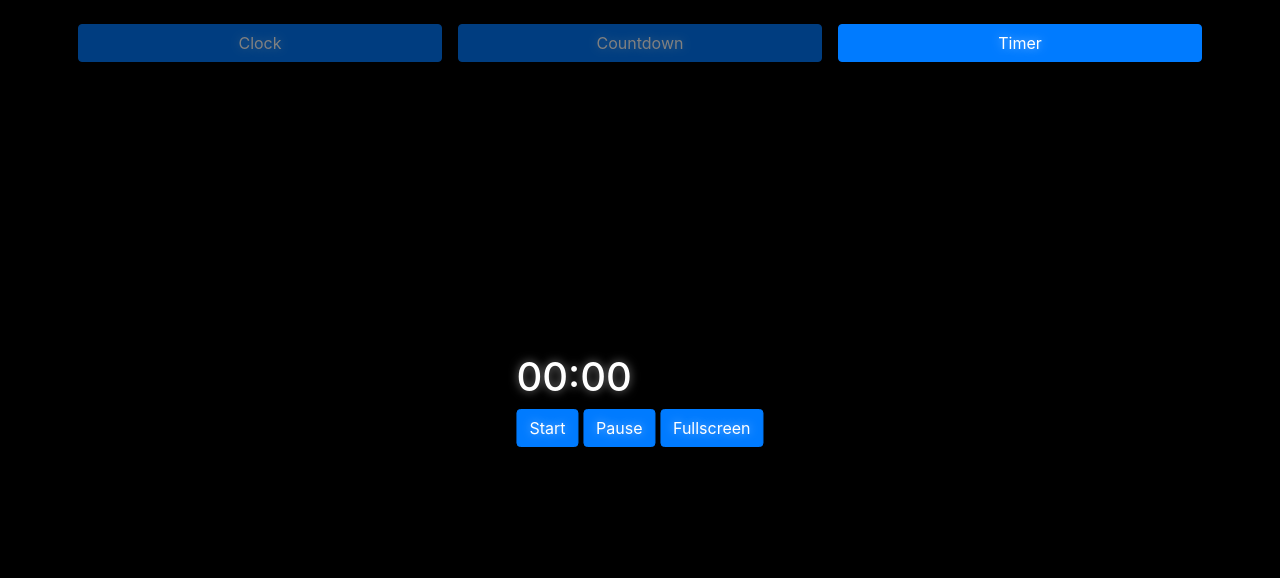
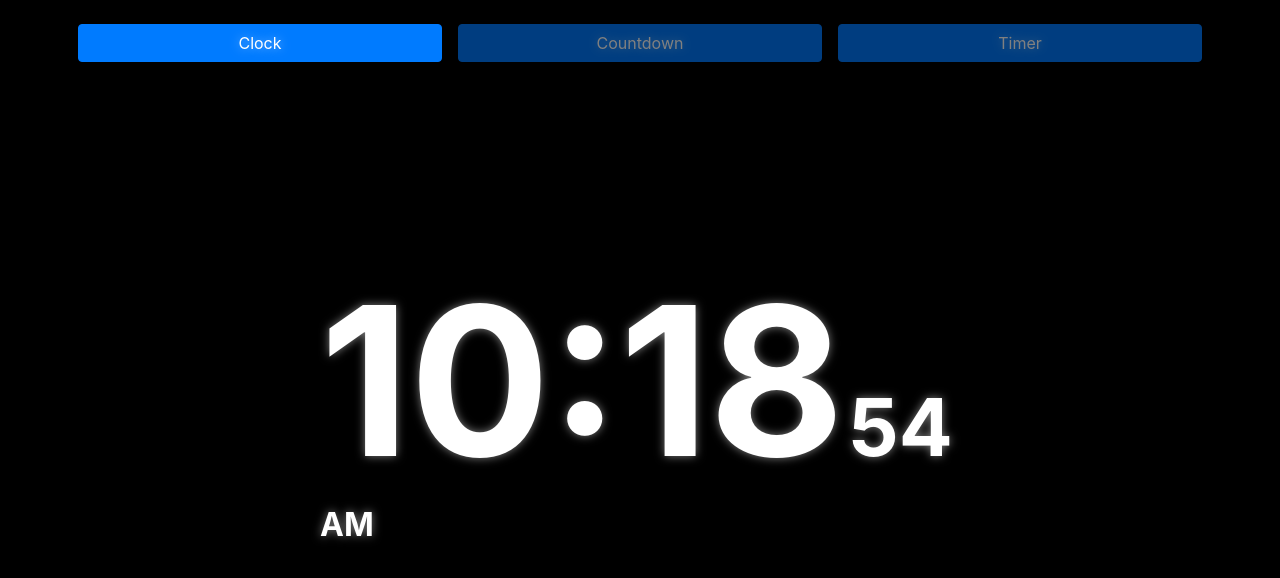
Before and after one commit to mirtanvirislam/Clock-app, a plain HTML site: page index.html in a window 1280 px wide. Drawn offline with Linux system fonts and the light colour scheme.

Commit message:
Timer Clock linked to UI

```diff
--- a/index.html
+++ b/index.html
@@ -13,7 +13,7 @@
 	</head>
 
 
-	<body class="p-3" id="body" onload="initialize()">
+	<body class="py-3" id="body" onload="initialize()">
 
 		<!--Navbar-->
 		<div class="container">
@@ -31,22 +31,21 @@
 		</div>
 
 		<div class="center" id="clock">
-			<div class="h1" id="clock-value">Clock</div>
-			<div class="btn btn-primary">Fullscreen</div>
+			<div id="clock-value">Clock</div>
+			<!-- <div class="btn btn-outline-primary m-2">Fullscreen</div> -->
 		</div>
 
 		<div class="center" id="countdown">
-			<div class="h1" id="countdown-value">Countdown</div>
+			<h3><div id="countdown-value">Countdown</div></h3>
 			Countdown feature not available yet.
-			<!-- <div id="countdown-value">Countdown</div>
-			<div class="btn btn-primary">Fullscreen</div> -->
 		</div>
 
 		<div class="center" id="timer">
-			<div  class="h1" id="timer-value">Timer</div>
-			<div class="btn btn-primary" onclick="timer.start()">Start</div>
-			<div class="btn btn-primary" onclick="timer.pause()">Pause</div>
-			<div class="btn btn-primary">Fullscreen</div>
+			<h2><div id="timer-value">Timer</div></h2>
+			<div class="center-x">
+				<div class="btn btn-primary m-2" onclick="timer.start()">Start</div>
+				<div class="btn btn-primary m-2" onclick="timer.pause()">Pause</div>
+			</div>
 		</div>
 
 	</body>
--- a/resources/css/mycss.css
+++ b/resources/css/mycss.css
@@ -2,11 +2,14 @@ body {
 	background-color: black;
 	color: white;
 	text-shadow: 0 0 10px rgba(255, 255, 255, 0.5);
+	-webkit-user-select: none;
+	-moz-user-select: none;
+	-ms-user-select: none;
+	user-select: none;
 }
 
 .fullscreen {
 	font: 'Monospac82 MT';
-	font-size: 200pt;
 	font-weight: bolder;
 }
 
@@ -18,3 +21,33 @@ body {
 	-ms-transform: translate(-50%, -50%);
 	transform: translate(-50%, -50%);
 }
+
+.center-x {
+	margin: 0;
+	position: absolute;
+	left: 50%;
+	-ms-transform: translate(-50%);
+	transform: translate(-50%);
+}
+
+h1, h2, h3, h4, h5 {
+	font: 'Monospac82 MT';
+	font-weight: bolder;
+	display: inline;
+}
+
+h1 {
+	font-size: 13em;
+}
+
+h2 {
+	font-size: 9em;
+}
+
+h3 {
+	font-size: 5em;
+}
+
+h5 {
+	font-size: 2em;
+}
--- a/resources/js/myjs.js
+++ b/resources/js/myjs.js
@@ -1,5 +1,5 @@
 function initialize() {
-    show('timer');
+    show('clock');
 
     clock = new Clock();
     timer = new Timer();
@@ -9,6 +9,9 @@ function initialize() {
 function eventloop() {
     document.getElementById('clock-value').innerHTML = clock.display();
     document.getElementById('timer-value').innerHTML = timer.display();
+    if(timer.active == true) {
+        document.title = timer.display();
+    }
 
     setTimeout(eventloop, 500);
 }
@@ -35,8 +38,8 @@ Clock.prototype.display = function() {
     second = current_time.getSeconds();
     if (minute < 10) {minute = "0" + minute;}
     if (second < 10) {second = "0" + second;}
-    am_pm = hour > 11 ? 'pm' : 'am';
-    return hour + ':' + minute + ':' + second + ' ' + am_pm;
+    am_pm = hour > 11 ? 'PM' : 'AM';
+    return '<h1>' + hour + ':' + minute + '</h1> <h3>' + second + '</h3> <h5>' + am_pm + '</h5>';
 }
 
 
@@ -53,10 +56,6 @@ Timer.prototype.start = function() {
     }
 }
 
-Timer.prototype.active = function() {
-    return this.active;
-}
-
 Timer.prototype.display = function() {
     var diff = this.history;
     if(this.active == true) {
@@ -68,14 +67,13 @@ Timer.prototype.display = function() {
     var diff_minute = Math.floor(diff / 60);
     var diff_second = Math.floor(diff % 60);
 
-    if (diff_hour < 10) {diff_hour = "0" + diff_hour;}
     if (diff_minute < 10) {diff_minute = "0" + diff_minute;}
     if (diff_second < 10) {diff_second = "0" + diff_second;}
     if (diff_hour > 0) {
-        return diff_hour + ':' + diff_minute + ':' + diff_second;
+        return  diff_hour + 'h :' + diff_minute + 'm : ' + diff_second + 's';
     }
     else {
-        return diff_minute + ':' + diff_second;
+        return diff_minute + 'm : ' + diff_second + 's';
     }
 }
 
```
